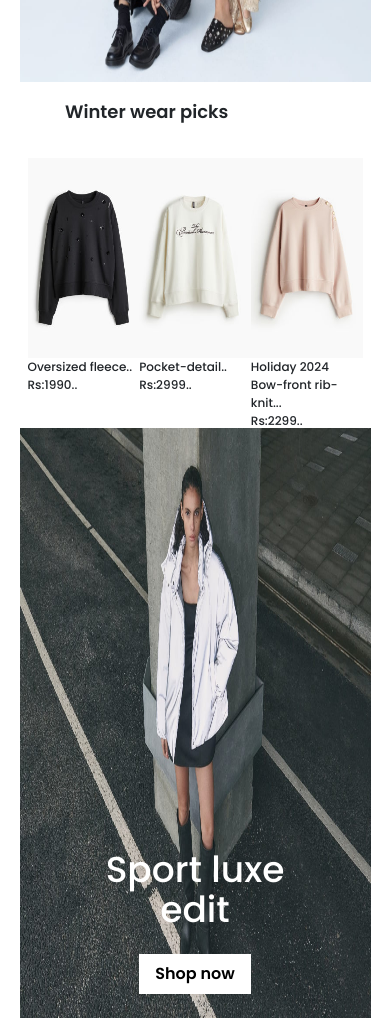
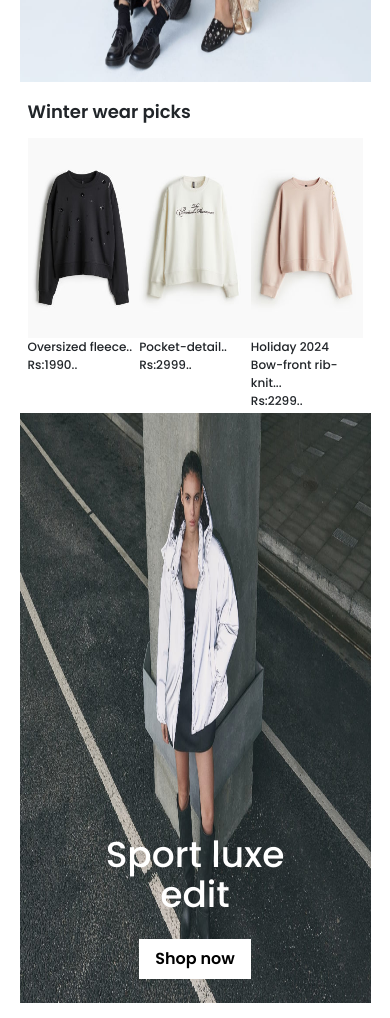
Before and after one commit to SSK443/h-m-clone-website, a website: page index.html in a window 390 px wide. Shown: the part 2000-3018 px from the top of the page. Drawn offline with nearby package versions, Linux system fonts and the light colour scheme.

Commit message:
Updated project with new files and configurations

```diff
--- a/index.html
+++ b/index.html
@@ -130,7 +130,7 @@
     </div>
   </div>
 
-  <div class="w-2/3 h-10 mx-auto mt-3">
+  <div class="w-2/3 h-5 mx-auto mt-3  title pl-2">
     <h4 class="text-left font-semibold text-lg">Winter wear picks</h4>
   </div>
   <div id="smallGallery" class="flex justify-between items-center mx-auto w-2/3 h-fit mt-3 px-2 pt-1">
--- a/style.css
+++ b/style.css
@@ -427,8 +427,10 @@ top:50%;
 }
 #smallGallery{
   width: 90vw;
+  margin-bottom: 20px;
 }
 #last{
+  margin-top: 25px;
   height: 70vh;
   width: 90vw;
 
@@ -458,4 +460,12 @@ margin: auto;
 .logos{
   width: 100%;
 }
+.title{
+  width: 90%;
+  margin: auto;
+  display: flex;
+  justify-content: left;
+  align-items: start;
+
 }
+}
```
